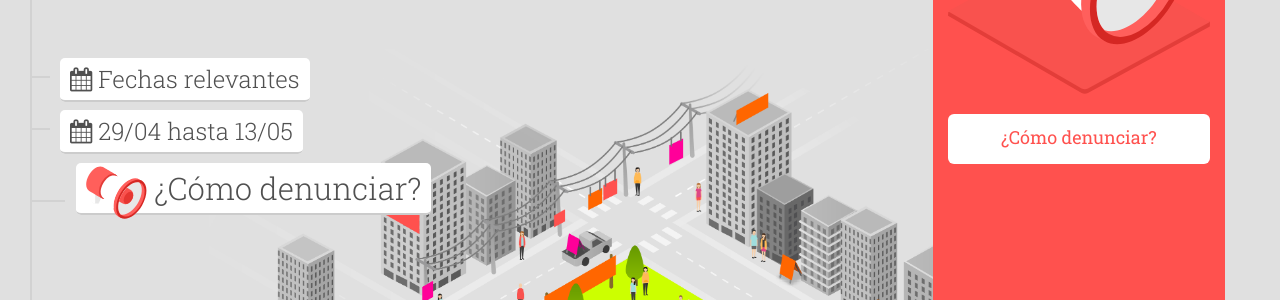
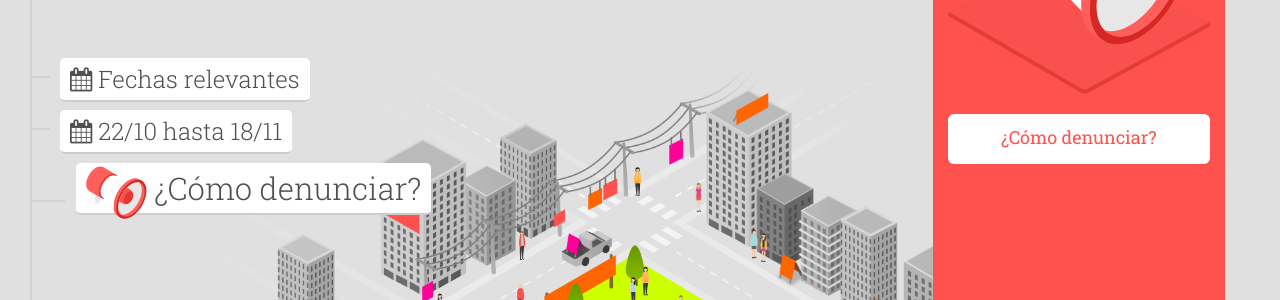
Before and after one commit to ciudadanointeligente/semaforo-electoral, a Jekyll site: the page built from index.html, in a window 1280 px wide. Shown: the part 355-655 px from the top of the page. Built offline with Jekyll 4.4.1, drawn with Linux system fonts in a browser that asks for light colours; nearby versions of some CDN libraries.

```diff
--- a/_includes/denuncia.html
+++ b/_includes/denuncia.html
@@ -4,14 +4,14 @@
       <h2>¿Presenciaste alguna irregularidad?</h2>
       <h4>Cualquier persona puede hacer una denuncia en:</h4>
       <ul>
-        <li><a href="http://denuncias.servel.cl" target="_blank" onClick="ga('send', 'event', 'web-servel', 'click');">Sitio web del Servel</a></li>
+        <li><a href="http://www.servel.cl" target="_blank" onClick="ga('send', 'event', 'web-servel', 'click');">Sitio web del Servel</a></li>
         <li><a href="http://www.servel.cl/direcciones-regionales/" target="_blank" onClick="ga('send', 'event', 'direcciones-regionales', 'click');">Dirección Regional del Servel</a></li>
         <li>Carabineros de Chile</li>
       </ul>
 
       <h4>Para denunciar, debes considerar:</h4>
       <ol>
-        <li>Informarte acerca de qué está permitido y qué no. Acá más información sobre <a href="https://www.servel.cl/servel-y-segpres-anuncian-inicio-de-propaganda-electoral-para-elecciones-del-11-de-abril/" target="_blank" onClick="ga('send', 'event', 'manual-propaganda-servel', 'click');">propaganda electoral.</a></li>
+        <li>Informarte acerca de qué está permitido y qué no. Acá más información sobre <a href="https://presidenciales2021.servel.cl/propaganda-2/" target="_blank" onClick="ga('send', 'event', 'manual-propaganda-servel', 'click');">propaganda electoral.</a></li>
         <li>Lugar y fecha de presentación de la denuncia.</li>
         <li>Identificación del denunciante (nombre, apellido, rut y dirección).</li>
         <li>Descripción de la infracción y del lugar donde se cometió. </li>
@@ -23,7 +23,7 @@
 
       <h4>Acá encontrarás los lugares autorizados por el Servel para la propaganda en espacio público:</h4>
       <ul>
-        <li><a href="https://servelchile.maps.arcgis.com/apps/webappviewer/index.html?id=9151fd0c4675452db6ff491b5b3e4c0e" target="_blank" onClick="ga('send', 'event', 'web-servel', 'click');"> Nómina de espacios públicos autorizados para propaganda electoral</a></li>
+        <li><a href="https://www.servel.cl/espacios-publicos-para-propaganda-electoral-elecciones-presidenciales-parlamentarias-y-de-consejeros-regionales-2021/" target="_blank" onClick="ga('send', 'event', 'web-servel', 'click');"> Nómina de espacios públicos autorizados para propaganda electoral</a></li>
       <ul>
       <br>
       <h4>Leyes:</h4>
--- a/index.html
+++ b/index.html
@@ -16,7 +16,7 @@ layout: default
         <li role="presentation">
           <a href="#fechassrelevantes" onclick="ga('send', 'event', 'menu-desktop-inicio-campaña', 'click');">
             <span class="nav__counter"><i class="fa fa-calendar" aria-hidden="true"></i> Fechas relevantes</span>
-            <h3 class="nav__body">Conoce las fechas de las elecciones de mayo del 2021</h3>
+            <h3 class="nav__body">Conoce las fechas de las elecciones de noviembre del 2021</h3>
           </a>
         </li>
         <!-- <li role="presentation">
@@ -27,7 +27,7 @@ layout: default
         </li> -->
         <li role="presentation">
           <a href="#iniciocampana" onclick="ga('send', 'event', 'menu-desktop-inicio-campaña', 'click');">
-            <span class="nav__counter"><i class="fa fa-calendar" aria-hidden="true"></i> 29/04 hasta 13/05</span>
+            <span class="nav__counter"><i class="fa fa-calendar" aria-hidden="true"></i> 22/10 hasta 18/11</span>
             <h3 class="nav__body">Período de propaganda electoral</h3>
           </a>
         </li>
```
